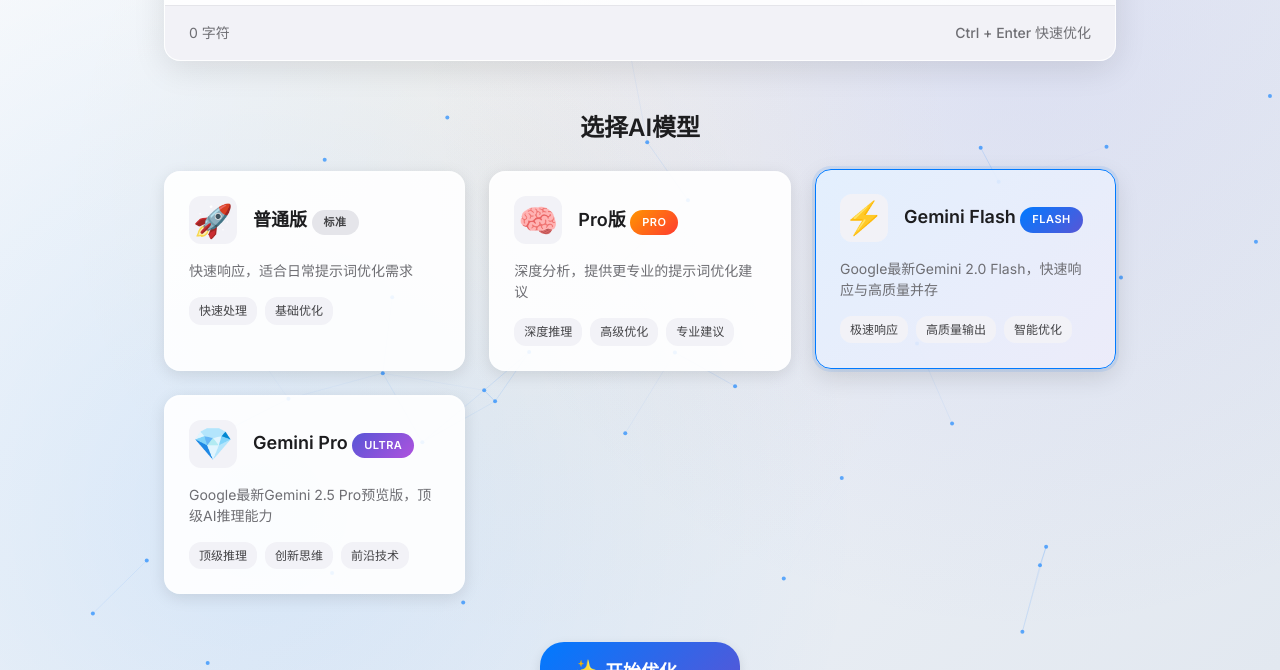
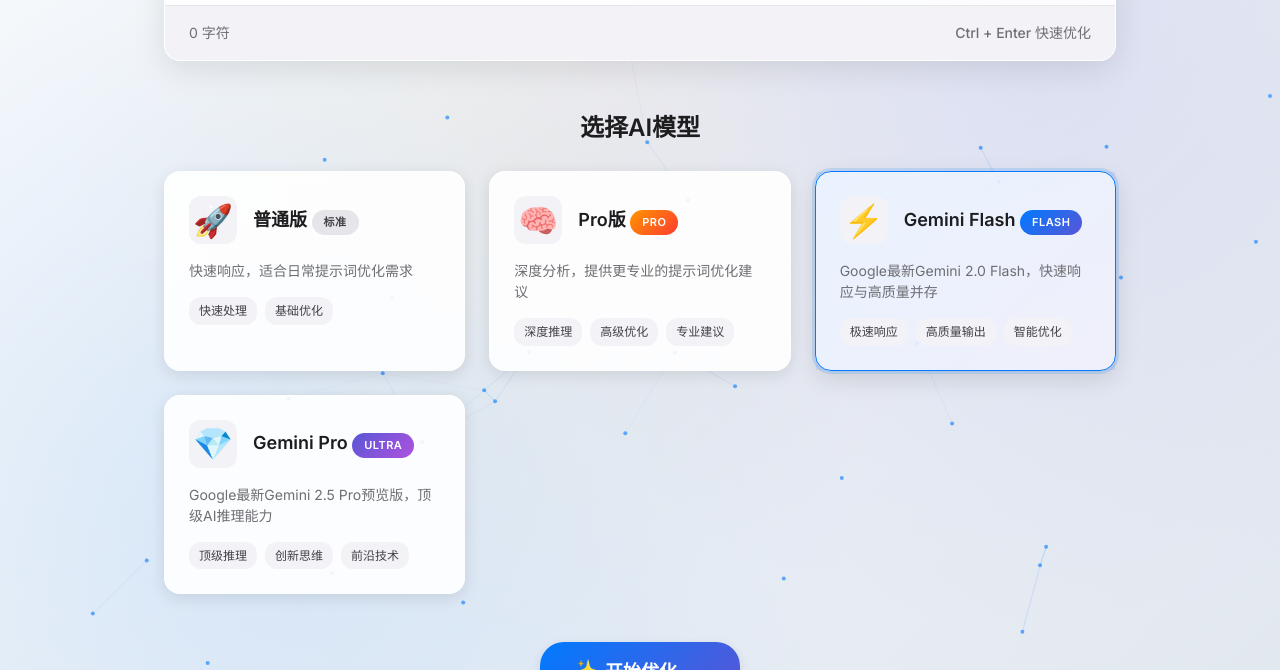
Before and after one commit to Studylove0409/prompt-optimizer-mvp, a plain HTML site: page frontend/index.html in a window 1280 px wide. Both pictures are taken after a click on the label 965 px from the left and 1115 px from the top of the page. Shown: the part 845-1515 px from the top of the page. Drawn offline with Linux system fonts and the light colour scheme.

Commit message:
✨ 优化模型选择交互效果
🎯 主要改进:
- 移除模型选择时的跳动效果，改为平滑过渡
- 添加柔和的粒子迸发效果，不会过于强烈
- 优化选中状态的视觉反馈

🌟 粒子效果优化:
- 减少粒子数量和强度，更加柔和
- 添加渐变色彩，不同模型有不同颜色
- 优化动画时长和缓动效果
- 避免重复选择时的多余动画

🎨 视觉改进:
- 选中状态使用更柔和的阴影和边框
- 粒子迸发使用渐变透明度
- 临时粒子效果更加自然
- 整体交互更加流畅舒适

💡 用户体验:
- 消除了不舒服的跳动感
- 保持了炫酷的粒子效果但不会过度
- 选择反馈更加直观和优雅

```diff
--- a/frontend/index.html
+++ b/frontend/index.html
@@ -220,7 +220,7 @@
         <!-- 页脚 -->
         <footer class="footer">
             <div class="footer-content">
-                <p>&copy; 2024 Prompt Optimizer. 让AI更智能，让创作更高效。</p>
+                <p>&copy; 2025 Prompt Optimizer. 让AI更智能，让创作更高效。</p>
             </div>
         </footer>
     </div>
--- a/frontend/particles.js
+++ b/frontend/particles.js
@@ -81,7 +81,45 @@
         // 绘制连接线
         this.drawConnections();
 
+        // 更新和绘制临时粒子
+        this.updateTempParticles();
+
         this.animationId = requestAnimationFrame(() => this.animate());
+    }
+
+    updateTempParticles() {
+        if (!this.tempParticles || this.tempParticles.length === 0) return;
+
+        // 更新临时粒子
+        for (let i = this.tempParticles.length - 1; i >= 0; i--) {
+            const particle = this.tempParticles[i];
+
+            // 更新位置
+            particle.x += particle.vx;
+            particle.y += particle.vy;
+            particle.life -= particle.decay;
+            particle.vx *= 0.98;
+            particle.vy *= 0.98;
+
+            // 绘制粒子
+            const alpha = particle.life;
+            this.ctx.beginPath();
+            this.ctx.arc(particle.x, particle.y, particle.size, 0, Math.PI * 2);
+
+            // 使用粒子自定义颜色或默认颜色
+            if (particle.color) {
+                this.ctx.fillStyle = particle.color.replace(/[\d.]+\)$/g, `${alpha * 0.7})`);
+            } else {
+                this.ctx.fillStyle = `rgba(0, 122, 255, ${alpha * 0.6})`;
+            }
+
+            this.ctx.fill();
+
+            // 移除生命周期结束的粒子
+            if (particle.life <= 0) {
+                this.tempParticles.splice(i, 1);
+            }
+        }
     }
 
     drawConnections() {
--- a/frontend/script.js
+++ b/frontend/script.js
@@ -196,12 +196,76 @@
 
     modelCards.forEach(card => {
         card.addEventListener('click', () => {
-            // 移除其他卡片的选中状态
-            modelCards.forEach(c => c.classList.remove('selected'));
-            // 添加当前卡片的选中状态
-            card.classList.add('selected');
+            // 触发粒子迸发效果
+            triggerParticleBurst(card);
         });
     });
+}
+
+// 粒子迸发效果
+function triggerParticleBurst(card) {
+    // 检查是否已经选中，避免重复触发
+    const radio = card.querySelector('input[type="radio"]');
+    if (radio.checked) {
+        return; // 如果已经选中，不触发效果
+    }
+
+    // 移除所有卡片的粒子效果类
+    document.querySelectorAll('.model-card').forEach(c => {
+        c.classList.remove('particle-burst');
+    });
+
+    // 添加粒子迸发效果
+    card.classList.add('particle-burst');
+
+    // 0.8秒后移除效果类，准备下次使用
+    setTimeout(() => {
+        card.classList.remove('particle-burst');
+    }, 800);
+
+    // 同时触发主粒子系统的交互效果
+    if (window.particleSystem) {
+        const rect = card.getBoundingClientRect();
+        const centerX = rect.left + rect.width / 2;
+        const centerY = rect.top + rect.height / 2 + window.scrollY;
+
+        // 创建临时的强化粒子效果
+        setTimeout(() => {
+            createTemporaryParticles(centerX, centerY);
+        }, 100);
+    }
+}
+
+// 创建临时粒子效果
+function createTemporaryParticles(x, y) {
+    if (!window.particleSystem) return;
+
+    // 创建柔和的临时粒子效果
+    const tempParticles = [];
+    const particleCount = 5;
+
+    for (let i = 0; i < particleCount; i++) {
+        const angle = (Math.PI * 2 * i) / particleCount + Math.random() * 0.5;
+        const speed = 0.8 + Math.random() * 1.2;
+
+        tempParticles.push({
+            x: x,
+            y: y,
+            vx: Math.cos(angle) * speed,
+            vy: Math.sin(angle) * speed,
+            life: 1,
+            decay: 0.02,
+            size: 1.5 + Math.random() * 1,
+            color: `rgba(0, 122, 255, ${0.6 + Math.random() * 0.4})`
+        });
+    }
+
+    // 将临时粒子添加到主粒子系统中进行渲染
+    if (window.particleSystem.tempParticles) {
+        window.particleSystem.tempParticles.push(...tempParticles);
+    } else {
+        window.particleSystem.tempParticles = tempParticles;
+    }
 }
 
 // 事件监听器
--- a/frontend/style.css
+++ b/frontend/style.css
@@ -526,33 +526,36 @@
     border-color: var(--color-secondary);
 }
 
-/* 选中状态 */
+/* 选中状态 - 移除跳动效果，保持平滑过渡 */
 .model-card:has(input[type="radio"]:checked) {
     border-color: var(--color-primary);
-    box-shadow: 0 0 0 3px rgba(0, 122, 255, 0.1), var(--shadow-lg);
-    transform: translateY(-2px);
+    box-shadow: 0 0 0 3px rgba(0, 122, 255, 0.15), var(--shadow-lg);
+    transform: translateY(-1px);
+    transition: all 0.3s ease;
 }
 
 .model-card:has(input[type="radio"]:checked) .model-overlay {
-    opacity: 0.1;
+    opacity: 0.08;
 }
 
 .model-card.standard:has(input[type="radio"]:checked) {
     border-color: var(--color-primary);
+    box-shadow: 0 0 0 3px rgba(0, 122, 255, 0.15), var(--shadow-lg);
 }
 
 .model-card.pro:has(input[type="radio"]:checked) {
     border-color: var(--color-warning);
-    box-shadow: 0 0 0 3px rgba(255, 149, 0, 0.1), var(--shadow-lg);
+    box-shadow: 0 0 0 3px rgba(255, 149, 0, 0.15), var(--shadow-lg);
 }
 
 .model-card.premium:has(input[type="radio"]:checked) {
     border-color: var(--color-primary);
+    box-shadow: 0 0 0 3px rgba(0, 122, 255, 0.15), var(--shadow-lg);
 }
 
 .model-card.ultra:has(input[type="radio"]:checked) {
     border-color: var(--color-secondary);
-    box-shadow: 0 0 0 3px rgba(88, 86, 214, 0.1), var(--shadow-lg);
+    box-shadow: 0 0 0 3px rgba(88, 86, 214, 0.15), var(--shadow-lg);
 }
 
 /* ===== 操作按钮 ===== */
@@ -867,12 +870,81 @@
 }
 
 /* ===== 交互动画 ===== */
-.model-card.selected {
+.textarea-wrapper:focus-within {
     animation: pulse 0.3s ease-out;
 }
 
-.textarea-wrapper:focus-within {
-    animation: pulse 0.3s ease-out;
+/* ===== 模型选择粒子效果 ===== */
+.model-card {
+    position: relative;
+    overflow: visible;
+}
+
+.model-card::before {
+    content: '';
+    position: absolute;
+    top: 50%;
+    left: 50%;
+    width: 0;
+    height: 0;
+    background: radial-gradient(circle, rgba(0, 122, 255, 0.2) 0%, rgba(0, 122, 255, 0.05) 50%, transparent 80%);
+    border-radius: 50%;
+    transform: translate(-50%, -50%);
+    opacity: 0;
+    transition: all 0.4s ease-out;
+    pointer-events: none;
+    z-index: 0;
+}
+
+.model-card.particle-burst::before {
+    width: 160px;
+    height: 160px;
+    opacity: 1;
+    animation: particleBurst 0.8s ease-out forwards;
+}
+
+@keyframes particleBurst {
+    0% {
+        width: 0;
+        height: 0;
+        opacity: 0.8;
+        transform: translate(-50%, -50%) scale(0);
+    }
+    30% {
+        width: 100px;
+        height: 100px;
+        opacity: 0.6;
+        transform: translate(-50%, -50%) scale(1);
+    }
+    70% {
+        width: 140px;
+        height: 140px;
+        opacity: 0.3;
+        transform: translate(-50%, -50%) scale(1.1);
+    }
+    100% {
+        width: 160px;
+        height: 160px;
+        opacity: 0;
+        transform: translate(-50%, -50%) scale(1.2);
+    }
+}
+
+/* 不同模型的粒子颜色 - 更加柔和 */
+.model-card.standard::before {
+    background: radial-gradient(circle, rgba(0, 122, 255, 0.15) 0%, rgba(0, 122, 255, 0.05) 50%, transparent 80%);
+}
+
+.model-card.pro::before {
+    background: radial-gradient(circle, rgba(255, 149, 0, 0.15) 0%, rgba(255, 149, 0, 0.05) 50%, transparent 80%);
+}
+
+.model-card.premium::before {
+    background: radial-gradient(circle, rgba(0, 122, 255, 0.15) 0%, rgba(0, 122, 255, 0.05) 50%, transparent 80%);
+}
+
+.model-card.ultra::before {
+    background: radial-gradient(circle, rgba(88, 86, 214, 0.15) 0%, rgba(88, 86, 214, 0.05) 50%, transparent 80%);
 }
 
 /* ===== 加载状态增强 ===== */
```
